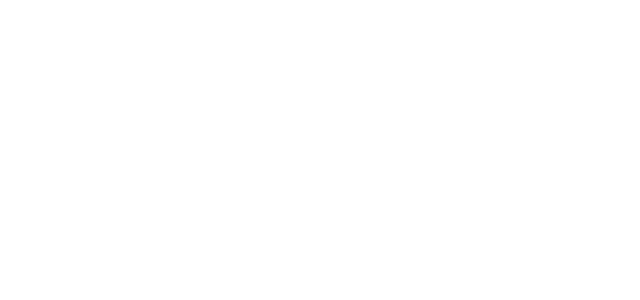
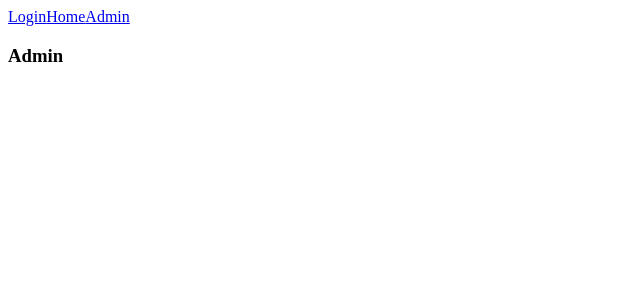
Before and after one commit to chenMordechai/Playspace-front, a React (Vite) app: page /admin in a window 1280 px wide. Shown: the top 300 px of the page, without its empty margins (0-640 px from the left). Built offline with nearby package versions, Linux system fonts and the light colour scheme.

Commit message:
added routes

```diff
--- a/src/App.jsx
+++ b/src/App.jsx
@@ -1,10 +1,28 @@
+import { Route, BrowserRouter as Router, Routes } from 'react-router-dom'
 
+import { Login } from './pages/Login'
+import { Home } from './pages/Home'
+import { Admin } from './pages/Admin'
+import { NavLinks } from './cmps/NavLinks'
 function App() {
 
   return (
-    <>
+    <Router>
+      <section className="main-layout">
+        <NavLinks />
+        <main>
+          <div className="main-container">
+            <Routes>
+              <Route path="/" element={<Login />} />
+              <Route path="/home" element={<Home />} />
+              <Route path="/admin" element={<Admin />} />
+            </Routes>
+          </div>
+        </main>
+      </section>
 
-    </>
+    </Router>
+
   )
 }
 
--- /dev/null
+++ b/src/cmps/NavLinks.jsx
@@ -0,0 +1,17 @@
+import { NavLink, Link } from "react-router-dom";
+
+export function NavLinks() {
+    return (
+        <section className="nav-links">
+            <NavLink to="/" title="Login" >
+                <span>Login</span>
+            </NavLink>
+            <NavLink to="/home" title="Home" >
+                <span>Home</span>
+            </NavLink>
+            <NavLink to="/admin" title="Admin" >
+                <span>Admin</span>
+            </NavLink>
+        </section>
+    )
+}
--- /dev/null
+++ b/src/pages/Admin.jsx
@@ -0,0 +1,7 @@
+export function Admin() {
+    return (
+        <section className="admin">
+            <h1>Admin</h1>
+        </section>
+    )
+}
--- /dev/null
+++ b/src/pages/Home.jsx
@@ -0,0 +1,7 @@
+export function Home() {
+    return (
+        <section className="home">
+            <h1>Home</h1>
+        </section>
+    )
+}
--- /dev/null
+++ b/src/pages/Login.jsx
@@ -0,0 +1,7 @@
+export function Login() {
+    return (
+        <section className="login">
+            <h1>Login</h1>
+        </section>
+    )
+}
```
Also changed, not shown: package.json (+6 -1 lines), 1 other file (tests, documents, lock files or other folders).
